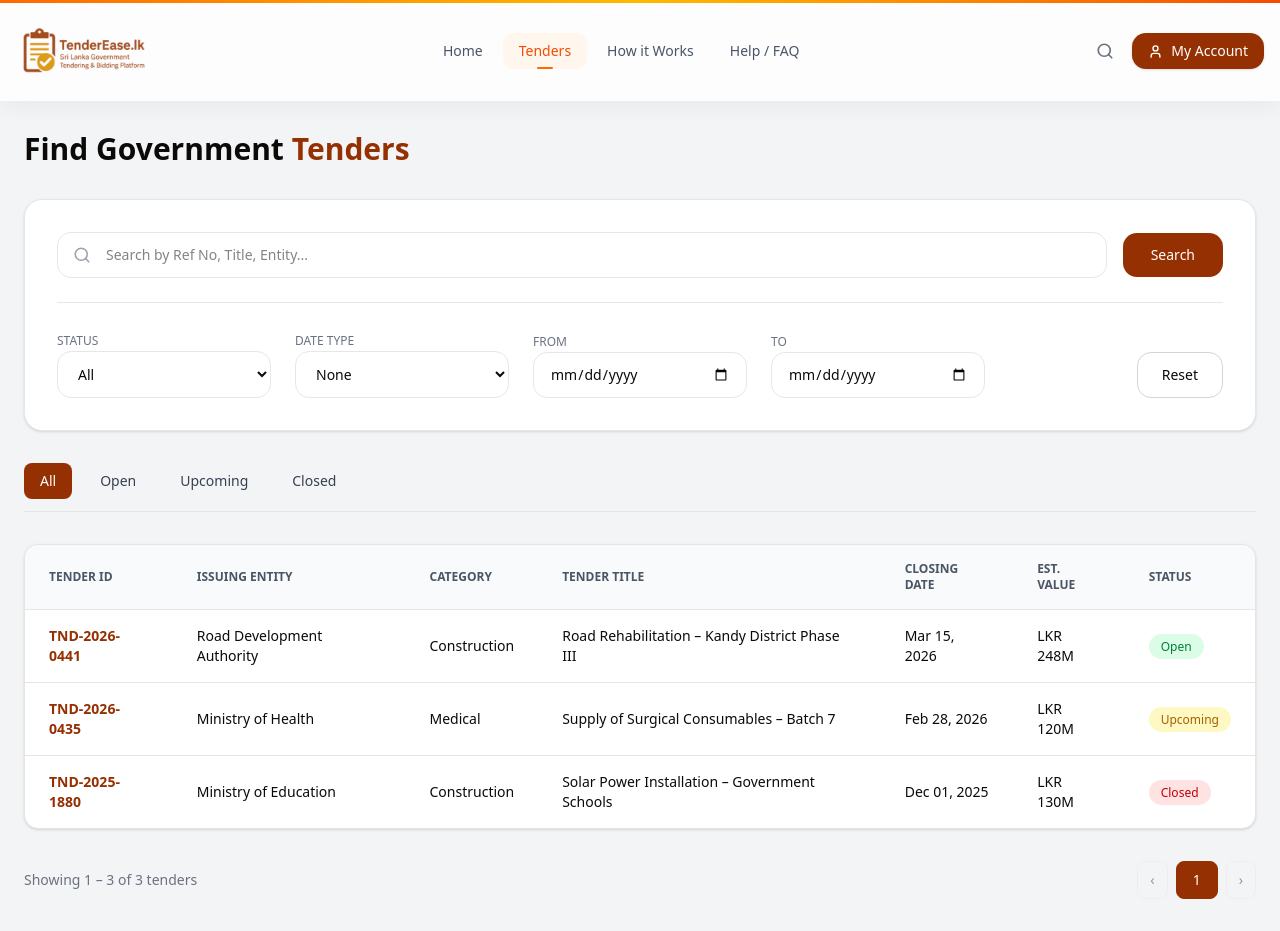
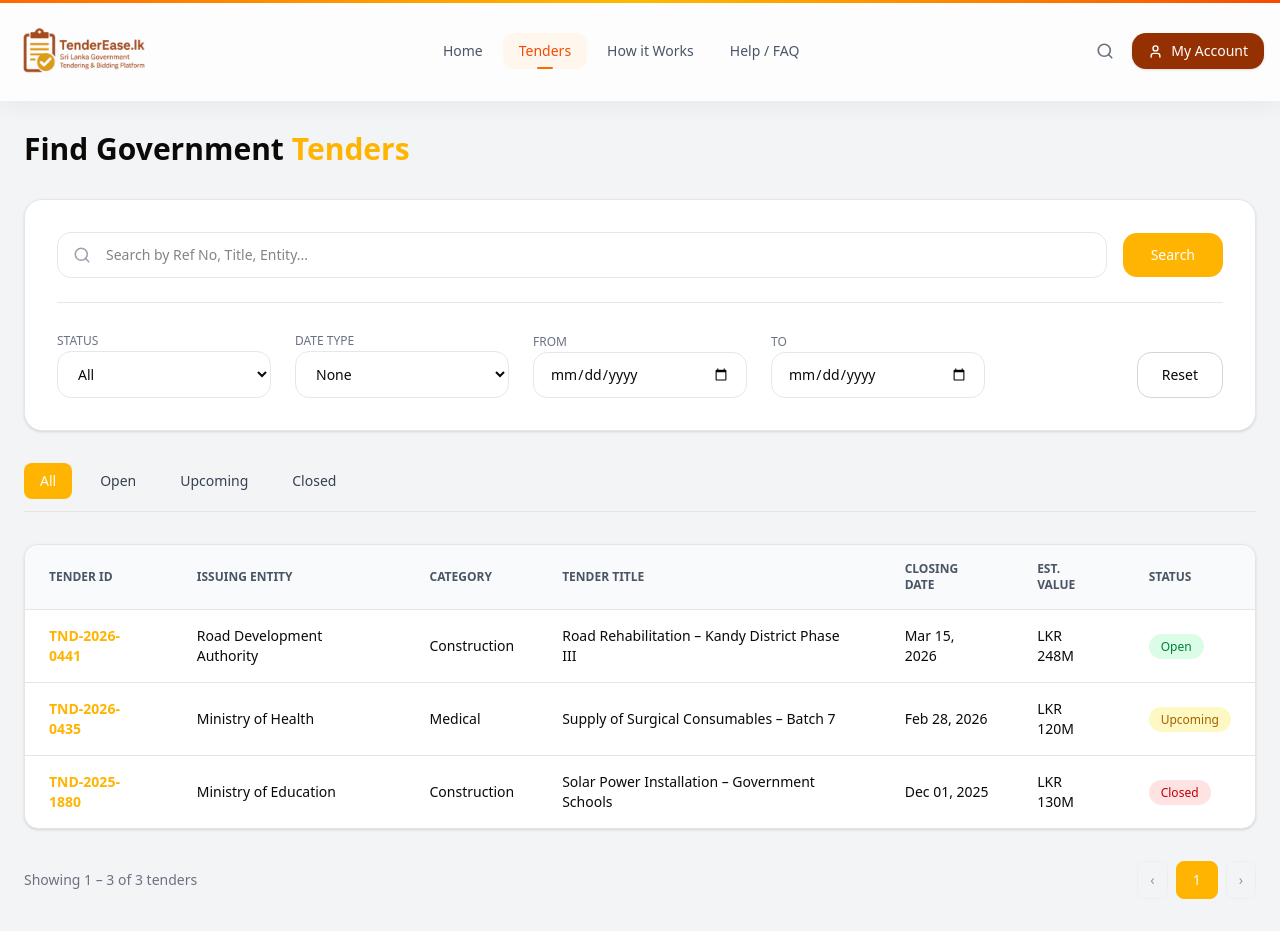
Before and after one commit to n1s1th/TENDEREASE.LK, a Next.js app in the folder frontend/: page /tenders in a window 1280 px wide. Built offline with nearby package versions, Linux system fonts and the light colour scheme.

Commit message:
style(tender) : change the tender button colours

```diff
--- a/frontend/app/(dashboard)/tenders/page.tsx
+++ b/frontend/app/(dashboard)/tenders/page.tsx
@@ -41,7 +41,7 @@ export default function TendersPage() {
 
       {/* Page Title */}
       <h1 className="text-3xl font-bold">
-        Find Government <span className="text-[#953002]">Tenders</span>
+        Find Government <span className="text-[#FFB401]">Tenders</span>
       </h1>
 
       {/* Search */}
--- a/frontend/components/tender/TenderPagination.tsx
+++ b/frontend/components/tender/TenderPagination.tsx
@@ -47,7 +47,7 @@ export default function TenderPagination({
               className={`px-4 py-2 rounded-md text-sm border transition
                 ${
                   currentPage === page
-                    ? "bg-[#953002] text-white border-[#953002]"
+                    ? "bg-[#FFB401] text-white border-[#FFB401]"
                     : "hover:bg-gray-100"
                 }`}
             >
--- a/frontend/components/tender/TenderSearchBar.tsx
+++ b/frontend/components/tender/TenderSearchBar.tsx
@@ -29,8 +29,8 @@ export default function TenderSearchBar() {
               border border-gray-200
               focus:outline-none
               focus:ring-2
-              focus:ring-[#953002]
-              focus:border-[#953002]
+              focus:ring-[#FFB401]
+              focus:border-[#FFB401]
               transition
               text-sm
             "
@@ -39,14 +39,14 @@ export default function TenderSearchBar() {
 
         <button
           className="
-            bg-[#953002]
+            bg-[#FFB401]
             text-white
             px-7 py-3
             rounded-xl
             text-sm font-medium
             cursor-pointer
             transition-all duration-200
-            hover:bg-[#7a2802]
+            hover:bg-[#E09E01]
             hover:shadow-md
             active:scale-95
           "
@@ -65,7 +65,7 @@ export default function TenderSearchBar() {
             <label className="text-xs font-medium text-gray-500 uppercase">
               Status
             </label>
-            <select className="w-full border border-gray-200 rounded-xl px-4 py-3 text-sm focus:ring-2 focus:ring-[#953002] focus:border-[#953002] cursor-pointer">
+            <select className="w-full border border-gray-200 rounded-xl px-4 py-3 text-sm focus:ring-2 focus:ring-[#FFB401] focus:border-[#FFB401] cursor-pointer">
               <option>All</option>
               <option>Open</option>
               <option>Upcoming</option>
@@ -78,7 +78,7 @@ export default function TenderSearchBar() {
             <label className="text-xs font-medium text-gray-500 uppercase">
               Date Type
             </label>
-            <select className="w-full border border-gray-200 rounded-xl px-4 py-3 text-sm focus:ring-2 focus:ring-[#953002] focus:border-[#953002] cursor-pointer">
+            <select className="w-full border border-gray-200 rounded-xl px-4 py-3 text-sm focus:ring-2 focus:ring-[#FFB401] focus:border-[#FFB401] cursor-pointer">
               <option>None</option>
               <option>Closing Date</option>
               <option>Published Date</option>
@@ -92,7 +92,7 @@ export default function TenderSearchBar() {
             </label>
             <input
               type="date"
-              className="w-full border border-gray-200 rounded-xl px-4 py-3 text-sm focus:ring-2 focus:ring-[#953002] focus:border-[#953002] cursor-pointer"
+              className="w-full border border-gray-200 rounded-xl px-4 py-3 text-sm focus:ring-2 focus:ring-[#FFB401] focus:border-[#FFB401] cursor-pointer"
             />
           </div>
 
@@ -103,7 +103,7 @@ export default function TenderSearchBar() {
             </label>
             <input
               type="date"
-              className="w-full border border-gray-200 rounded-xl px-4 py-3 text-sm focus:ring-2 focus:ring-[#953002] focus:border-[#953002] cursor-pointer"
+              className="w-full border border-gray-200 rounded-xl px-4 py-3 text-sm focus:ring-2 focus:ring-[#FFB401] focus:border-[#FFB401] cursor-pointer"
             />
           </div>
 
--- a/frontend/components/tender/TenderTable.tsx
+++ b/frontend/components/tender/TenderTable.tsx
@@ -32,9 +32,9 @@ export default function TenderTable({ data }: Props) {
             <tr
               key={tender.id}
               onClick={() => router.push(`/tenders/${tender.id}`)}
-              className="border-t cursor-pointer transition-all duration-200 hover:bg-[#953002]/5 hover:scale-[1.005]"
+              className="border-t cursor-pointer transition-all duration-200 hover:bg-[#FFB401]/10 hover:scale-[1.005]"
             >
-              <td className="px-6 py-4 font-semibold text-[#953002]">
+              <td className="px-6 py-4 font-semibold text-[#FFB401]">
                 {tender.id}
               </td>
               <td className="px-6 py-4">{tender.entity}</td>
--- a/frontend/components/tender/TenderTabs.tsx
+++ b/frontend/components/tender/TenderTabs.tsx
@@ -15,7 +15,7 @@ export default function TenderTabs({ activeTab, setActiveTab }: Props) {
           className={`px-4 py-2 rounded-md text-sm font-medium transition
             ${
               activeTab === tab
-                ? "bg-[#953002] text-white"
+                ? "bg-[#FFB401] text-white"
                 : "bg-gray-100 hover:bg-gray-200 text-gray-700"
             }`}
         >
```
